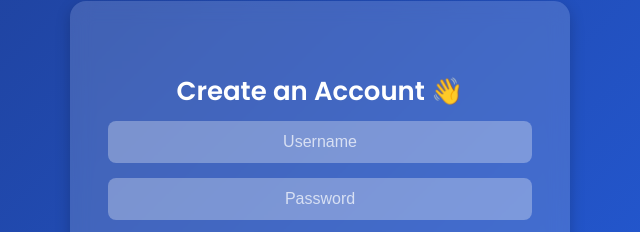
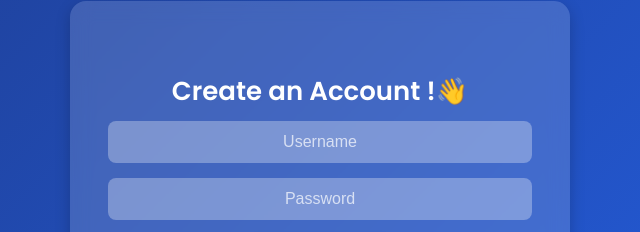
Before and after one commit to ranjm198/ProjectNodeJs, a website: page public/register.html in a window 1280 px wide. Shown: the part 206-438 px from the top of the page, 320-960 px from the left. Drawn offline with Linux system fonts and the light colour scheme.

Commit message:
secondCommit1

```diff
--- a/public/register.html
+++ b/public/register.html
@@ -9,7 +9,7 @@
 <body class="body2">
     <div class="container">
         <div class="card">
-            <h2>Create an Account 👋</h2>
+            <h2>Create an Account !👋</h2>
             <form id="registerForm">
                 <input type="text" id="username" placeholder="Username" required>
                 <input type="password" id="password" placeholder="Password" required>
```
Also changed, not shown: public/profil.html (+1 -1 lines), public/tasks.html (+1 -1 lines).
